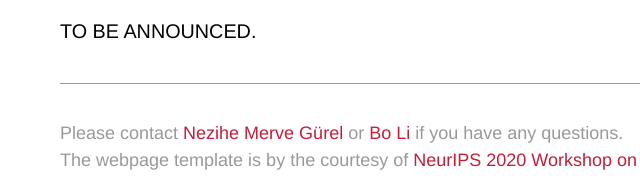
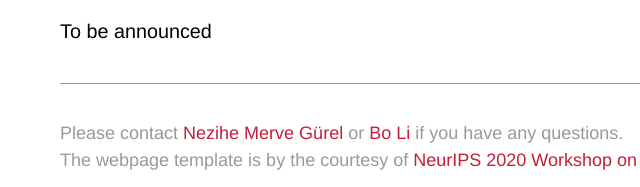
Before and after one commit to klr-icml2023/klr-icml2023.github.io, a plain HTML site: page committee.html in a window 1280 px wide. Shown: the part 526-713 px from the top of the page, 112-752 px from the left. Drawn offline with Linux system fonts and the light colour scheme; a web font is replaced by a local one.

Commit message:
Update committee.html

```diff
--- a/committee.html
+++ b/committee.html
@@ -53,7 +53,7 @@
       <h1 id="program-committee">Program Committee</h1>
 
 <!-- <p>We are grateful for the support of these researchers who serve as the linchpin in ensuring high-quality reviews of all scientific contributions:</p> -->
-<p>TO BE ANNOUNCED.</p>
+<p>To be announced</p>
 <!-- <ul> -->
   <!-- <li>Adam Kortylewski (Johns Hopkins University)</li> -->
 <!-- </ul> -->
```
